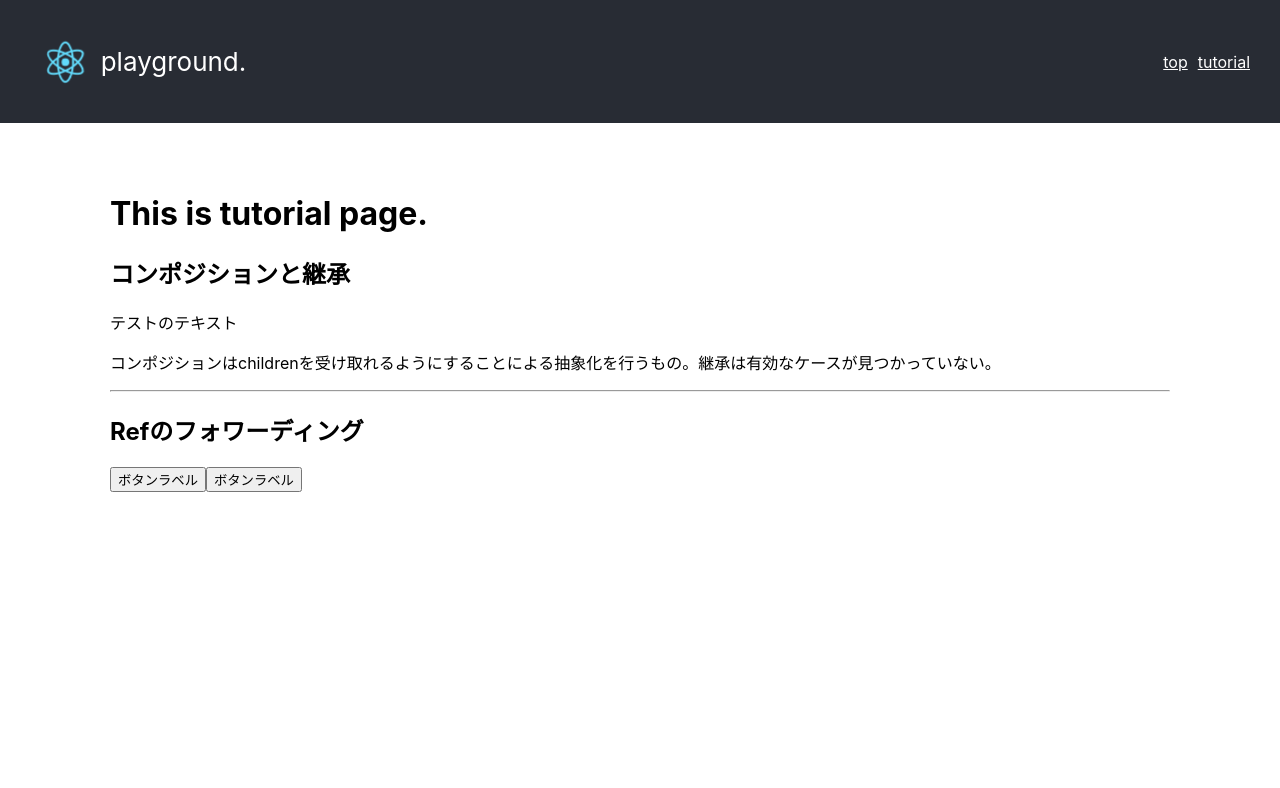
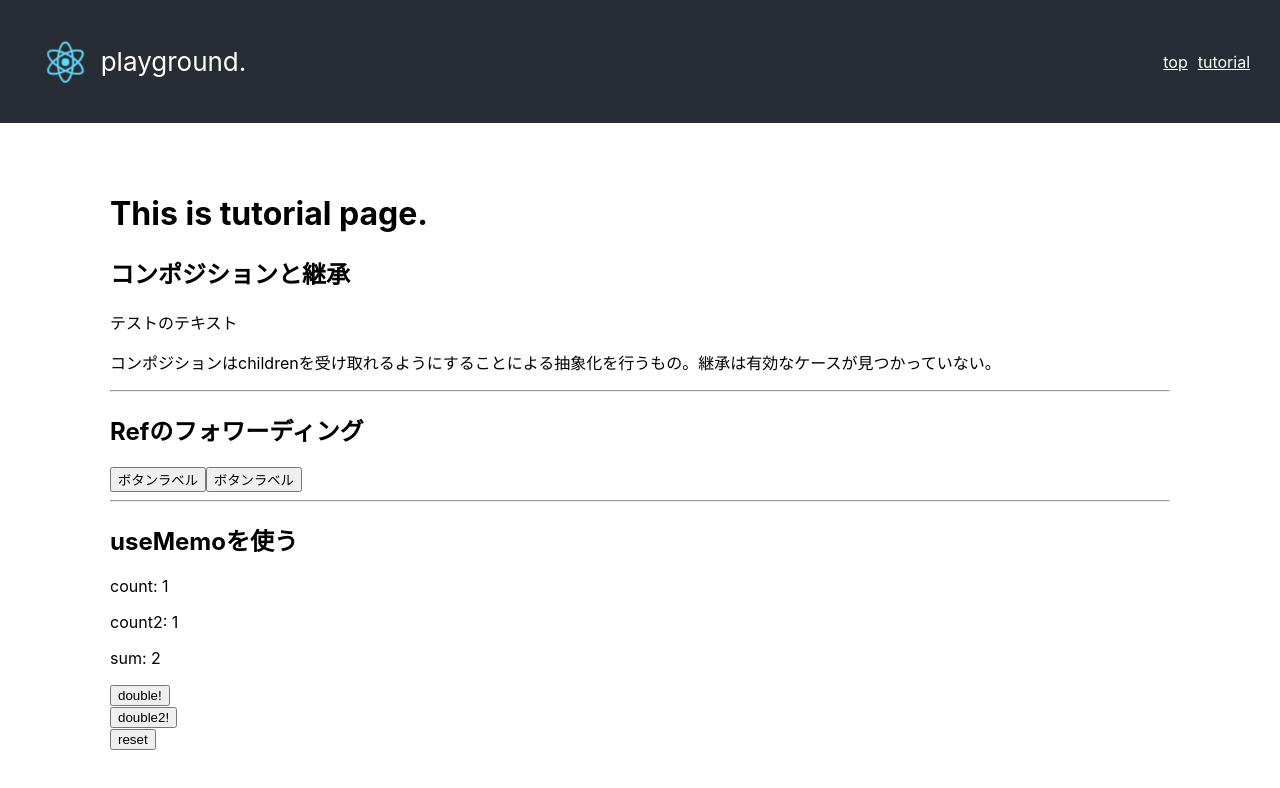
Before and after one commit to neripark/react-typescript-playground, a React app: page /tutorial in a window 1280 px wide. Shown: the top 788 px of the page. Built offline with nearby package versions, Linux system fonts and the light colour scheme.

Commit message:
use memo

```diff
--- /dev/null
+++ b/src/components/UseMemoTutorial.tsx
@@ -0,0 +1,40 @@
+import * as React from "react";
+
+const UseMemoTutorial: React.FC = () => {
+  const [count, setCount] = React.useState<number>(1)
+  const [count2, setCount2] = React.useState<number>(1)
+
+  const double = React.useMemo(() => {
+    console.log('useMemo executed!');
+
+    return count + count2;
+  }, [count]);
+
+  const calcDouble = () => {
+    setCount(prev => prev * 2)
+  }
+
+  const calcDouble2 = () => {
+    setCount2(prev => prev * 2)
+  }
+
+  const reset = () => {
+    setCount(1)
+    setCount2(1)
+  }
+
+  return (
+    <div>
+      <p>count: {count}</p>
+      <p>count2: {count2}</p>
+      <p>sum: {double}</p>
+      <button onClick={() => calcDouble()} >double!</button>
+      <br />
+      <button onClick={() => calcDouble2()} >double2!</button>
+      <br />
+      <button onClick={() => reset()} >reset</button>
+    </div>
+  );
+};
+
+export default UseMemoTutorial;
--- a/src/pages/Tutorial.tsx
+++ b/src/pages/Tutorial.tsx
@@ -1,5 +1,6 @@
 import * as React from "react";
 import { RouteComponentProps } from "react-router-dom";
+import UseMemoTutorial from "../components/UseMemoTutorial";
 
 type PageProps = {} & RouteComponentProps<{}>;
 
@@ -20,6 +21,9 @@ const Tutorial: React.FC<PageProps> = () => {
         <FancyButton>ボタンラベル</FancyButton>
         <FancyRefButton ref={ref}>ボタンラベル</FancyRefButton>
       </div>
+      <hr />
+      <h2>useMemoを使う</h2>
+      <UseMemoTutorial />
     </>
   );
 };
```
